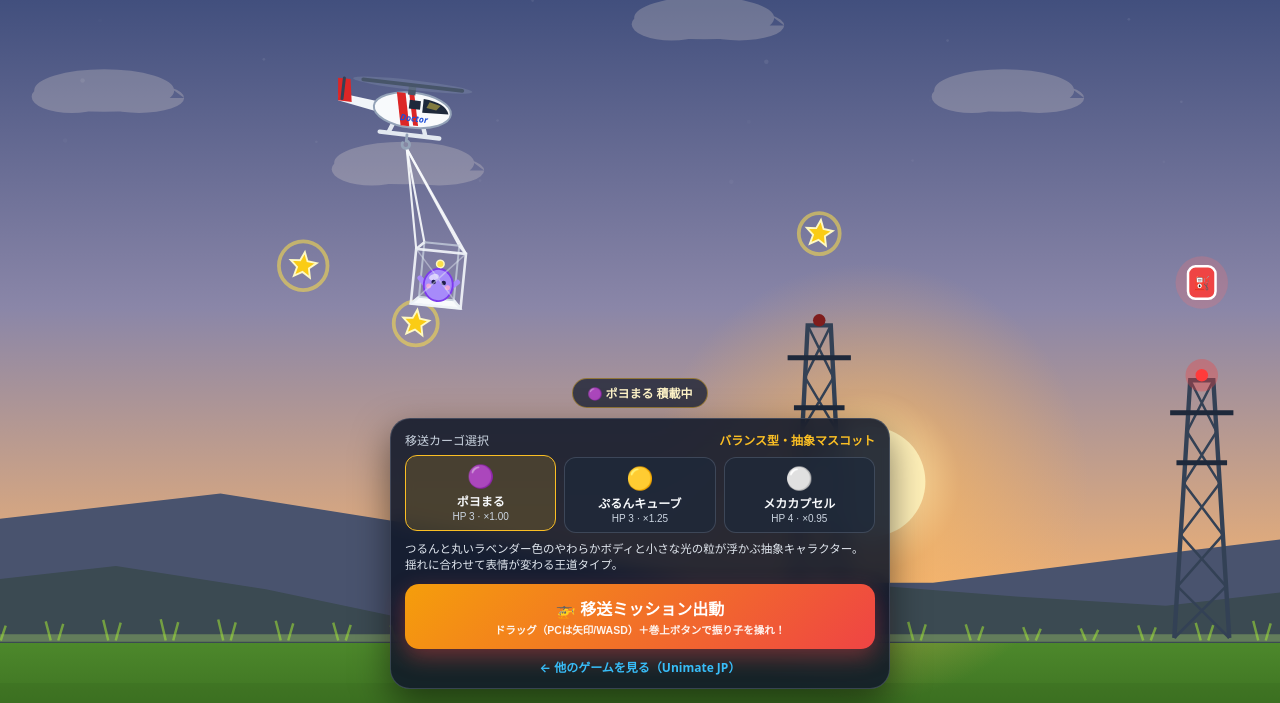
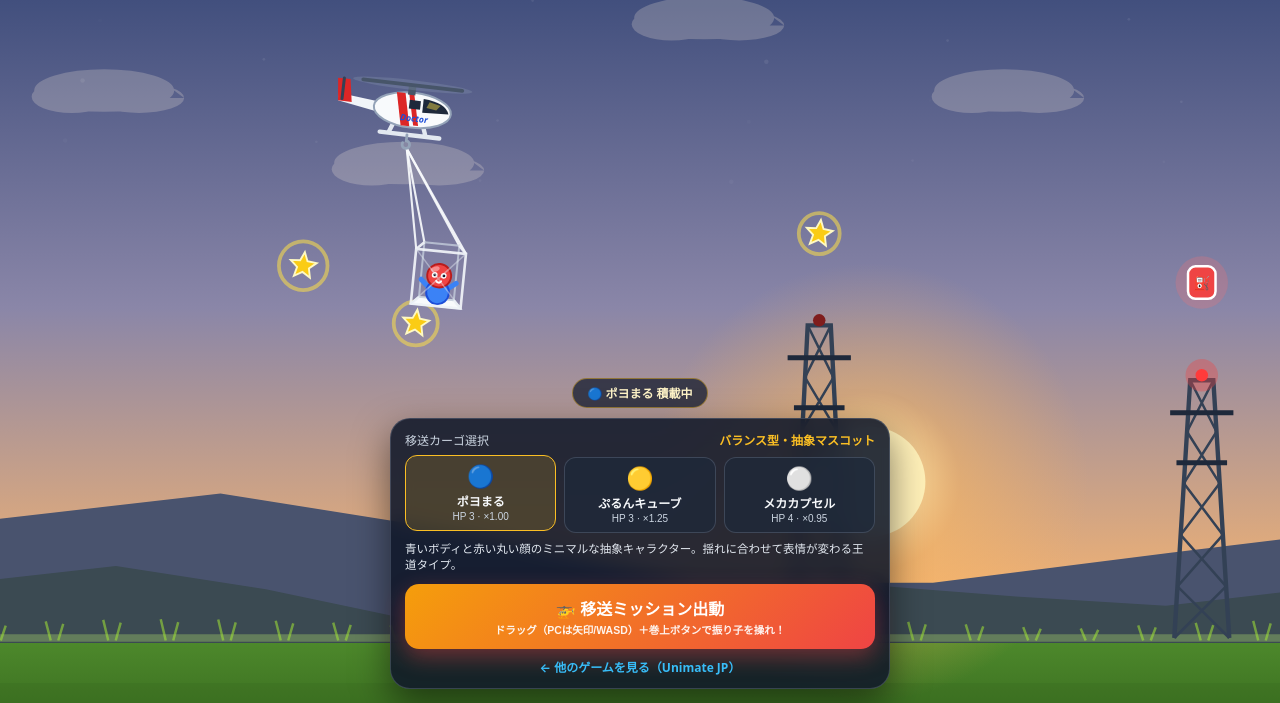
Before and after one commit to gemukaihatsu1729/unimate-jp, a website built with Vite: page games/helicargo/index.html in a window 1280 px wide. Shown: the part 97-800 px from the top of the page. Built offline with nearby package versions, Linux system fonts and the light colour scheme; animation ran at ten frames a second; files whose address does not match are found by name.

Commit message:
Update helicargo default character (poyo) to blue body and red face

```diff
--- a/games/helicargo/index.html
+++ b/games/helicargo/index.html
@@ -57,7 +57,7 @@
       </header>
 
       <div class="stage-spacer" aria-hidden="true">
-        <div class="stage-chip" id="stage-cargo-chip">🟣 ポヨまる 積載中</div>
+        <div class="stage-chip" id="stage-cargo-chip">🔵 ポヨまる 積載中</div>
       </div>
 
       <div class="cargo-dock">
@@ -69,7 +69,7 @@
         <div class="cargo-grid" id="grid-cargo"></div>
 
         <div class="cargo-brief" id="cargo-brief">
-          つるんと丸いラベンダー色のやわらかボディと小さな光の粒が浮かぶ抽象キャラクター。揺れに合わせて表情が変わる王道タイプ。
+          青いボディと赤い丸い顔のミニマルな抽象キャラクター。揺れに合わせて表情が変わる王道タイプ。
         </div>
 
         <button id="btn-start-game" class="btn-cta" type="button">
--- a/games/helicargo/src/data.ts
+++ b/games/helicargo/src/data.ts
@@ -40,11 +40,11 @@ export interface CargoSpec {
 export const CARGO_TYPES: readonly CargoSpec[] = [
   {
     id: 'poyo',
-    emoji: '🟣',
+    emoji: '🔵',
     name: 'ポヨまる',
     tagline: 'バランス型・抽象マスコット',
     description:
-      'つるんと丸いラベンダー色のやわらかボディと小さな光の粒が浮かぶ抽象キャラクター。揺れに合わせて表情が変わる王道タイプ。',
+      '青いボディと赤い丸い顔のミニマルな抽象キャラクター。揺れに合わせて表情が変わる王道タイプ。',
     ropeBase: 116,
     ropeWinched: 58,
     maxHp: 3,
@@ -53,7 +53,7 @@ export const CARGO_TYPES: readonly CargoSpec[] = [
     dampingWinch: 2.7,
     windSusceptibility: 1.0,
     scoreMult: 1.0,
-    accentColor: '#c084fc'
+    accentColor: '#3b82f6'
   },
   {
     id: 'cube',
--- a/games/helicargo/src/render/Renderer.ts
+++ b/games/helicargo/src/render/Renderer.ts
@@ -1013,73 +1013,84 @@ export class Renderer {
     const lookX = Math.max(-1.6, Math.min(1.6, flight.omega * 0.5 + flight.hvx * 0.004));
 
     if (cargo.id === 'poyo') {
-      // Minimalist lavender marshmallow/teardrop abstract character
+      // Minimalist blue body + red round head abstract character
       const squash = 1 + Math.sin(time * 7 + flight.omega) * 0.04;
       ctx.save();
       ctx.scale(squash, 2 - squash);
 
-      // Stubby waving arms
-      ctx.strokeStyle = '#a78bfa';
+      // Stubby waving blue arms
+      ctx.strokeStyle = '#3b82f6';
       ctx.lineWidth = 4;
       ctx.lineCap = 'round';
       ctx.beginPath();
-      ctx.moveTo(-10, 2);
-      ctx.lineTo(-15, -3 + armWave);
-      ctx.moveTo(10, 2);
-      ctx.lineTo(15, -3 - armWave);
+      ctx.moveTo(-7, 4);
+      ctx.lineTo(-14, -2 + armWave);
+      ctx.moveTo(7, 4);
+      ctx.lineTo(14, -2 - armWave);
       ctx.stroke();
 
-      // Smooth geometric rounded body
-      ctx.fillStyle = '#a78bfa';
-      ctx.strokeStyle = '#7c3aed';
+      // Smooth rounded blue body
+      ctx.fillStyle = '#3b82f6';
+      ctx.strokeStyle = '#1d4ed8';
       ctx.lineWidth = 1.5;
       ctx.beginPath();
-      ctx.ellipse(0, 1, 11.5, 13, 0, 0, Math.PI * 2);
+      ctx.ellipse(0, 7, 9, 9.5, 0, 0, Math.PI * 2);
       ctx.fill();
       ctx.stroke();
 
-      // Soft highlight
-      ctx.fillStyle = 'rgba(237, 233, 254, 0.72)';
+      // Smooth round red face/head
+      ctx.fillStyle = '#ef4444';
+      ctx.strokeStyle = '#b91c1c';
+      ctx.lineWidth = 1.5;
       ctx.beginPath();
-      ctx.ellipse(-4, -5, 4, 2.5, -0.4, 0, Math.PI * 2);
+      ctx.arc(0, -6.5, 9.5, 0, Math.PI * 2);
+      ctx.fill();
+      ctx.stroke();
+
+      // Subtle highlight on head
+      ctx.fillStyle = 'rgba(254, 202, 202, 0.55)';
+      ctx.beginPath();
+      ctx.ellipse(-3.5, -11.5, 3.5, 2, -0.4, 0, Math.PI * 2);
       ctx.fill();
 
-      // 2 minimalist dot eyes (wide or >< when swinging hard)
-      ctx.fillStyle = '#1e1b4b';
+      // 2 minimalist eyes (white sclera + dark pupils, or >< on panic)
       if (panic > 0.65) {
-        ctx.strokeStyle = '#1e1b4b';
-        ctx.lineWidth = 1.7;
+        ctx.strokeStyle = '#ffffff';
+        ctx.lineWidth = 1.8;
         ctx.beginPath();
-        ctx.moveTo(-6, -3);
-        ctx.lineTo(-3, -1);
-        ctx.lineTo(-6, 1);
-        ctx.moveTo(6, -3);
-        ctx.lineTo(3, -1);
-        ctx.lineTo(6, 1);
+        ctx.moveTo(-5.5, -8.5);
+        ctx.lineTo(-2.5, -6.5);
+        ctx.lineTo(-5.5, -4.5);
+        ctx.moveTo(5.5, -8.5);
+        ctx.lineTo(2.5, -6.5);
+        ctx.lineTo(5.5, -4.5);
         ctx.stroke();
       } else {
+        ctx.fillStyle = '#ffffff';
         ctx.beginPath();
-        ctx.arc(-4 + lookX * 0.6, -1, 1.8, 0, Math.PI * 2);
-        ctx.arc(4 + lookX * 0.6, -1, 1.8, 0, Math.PI * 2);
+        ctx.arc(-3.6, -6.8, 2.3, 0, Math.PI * 2);
+        ctx.arc(3.6, -6.8, 2.3, 0, Math.PI * 2);
+        ctx.fill();
+
+        ctx.fillStyle = '#0f172a';
+        ctx.beginPath();
+        ctx.arc(-3.6 + lookX * 0.55, -6.8, 1.15, 0, Math.PI * 2);
+        ctx.arc(3.6 + lookX * 0.55, -6.8, 1.15, 0, Math.PI * 2);
         ctx.fill();
       }
 
-      // Soft pastel pink cheeks
-      ctx.fillStyle = 'rgba(249, 168, 212, 0.85)';
+      // Small expressive mouth
+      ctx.fillStyle = '#ffffff';
       ctx.beginPath();
-      ctx.arc(-7.5, 2.5, 2, 0, Math.PI * 2);
-      ctx.arc(7.5, 2.5, 2, 0, Math.PI * 2);
-      ctx.fill();
-
-      // Small floating golden orb above head
-      const orbY = -16 + Math.sin(time * 4.5) * 1.5;
-      ctx.fillStyle = '#fde047';
-      ctx.strokeStyle = '#fef9c3';
-      ctx.lineWidth = 1.2;
-      ctx.beginPath();
-      ctx.arc(0, orbY, 3, 0, Math.PI * 2);
-      ctx.fill();
-      ctx.stroke();
+      if (panic > 0.55) {
+        ctx.arc(0, -2, 2, 0, Math.PI * 2);
+        ctx.fill();
+      } else {
+        ctx.strokeStyle = '#ffffff';
+        ctx.lineWidth = 1.5;
+        ctx.arc(0, -3.2, 2.2, 0.15 * Math.PI, 0.85 * Math.PI);
+        ctx.stroke();
+      }
       ctx.restore();
     } else if (cargo.id === 'cube') {
       // Minimalist translucent amber jelly cube
```
Also changed, not shown: site/games/index.html (+1 -1 lines), games/helicargo/public/og-image.png.
